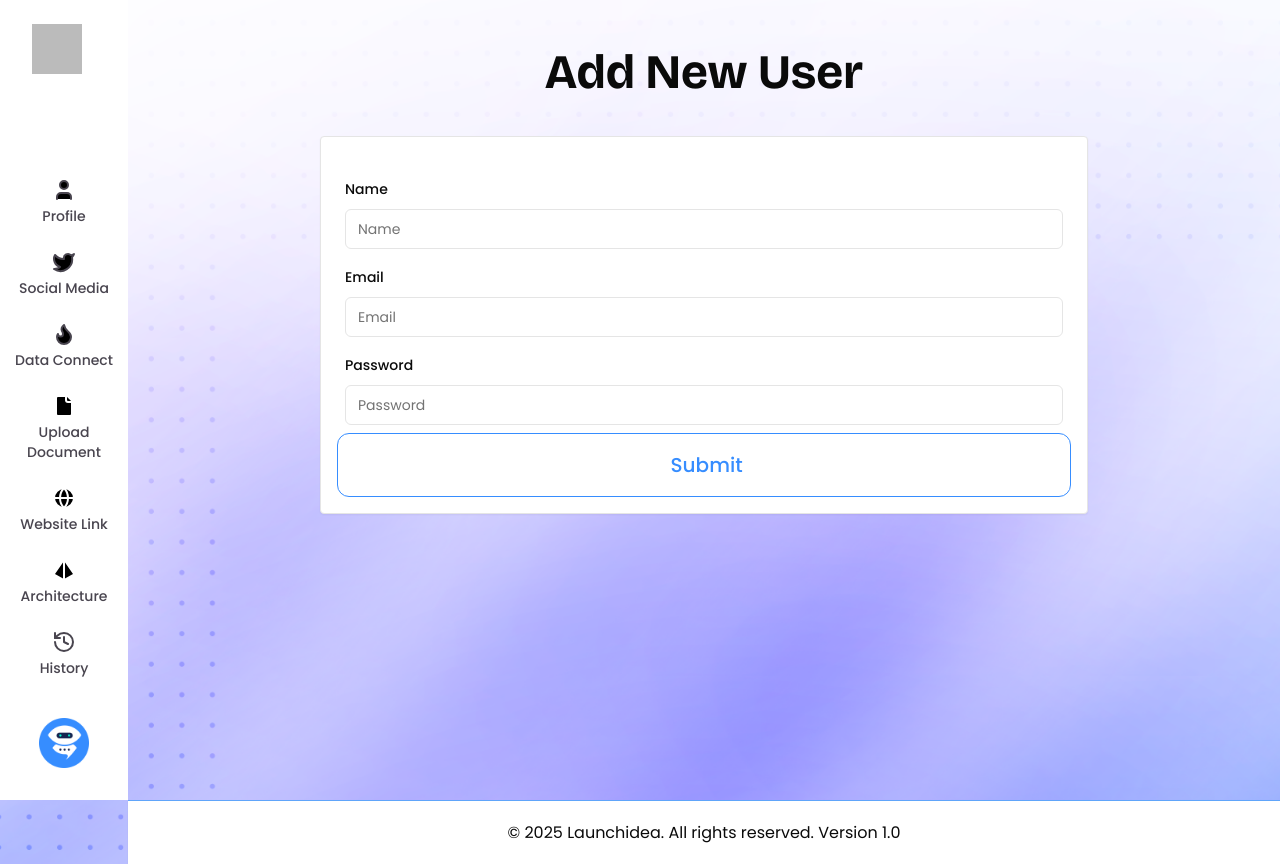
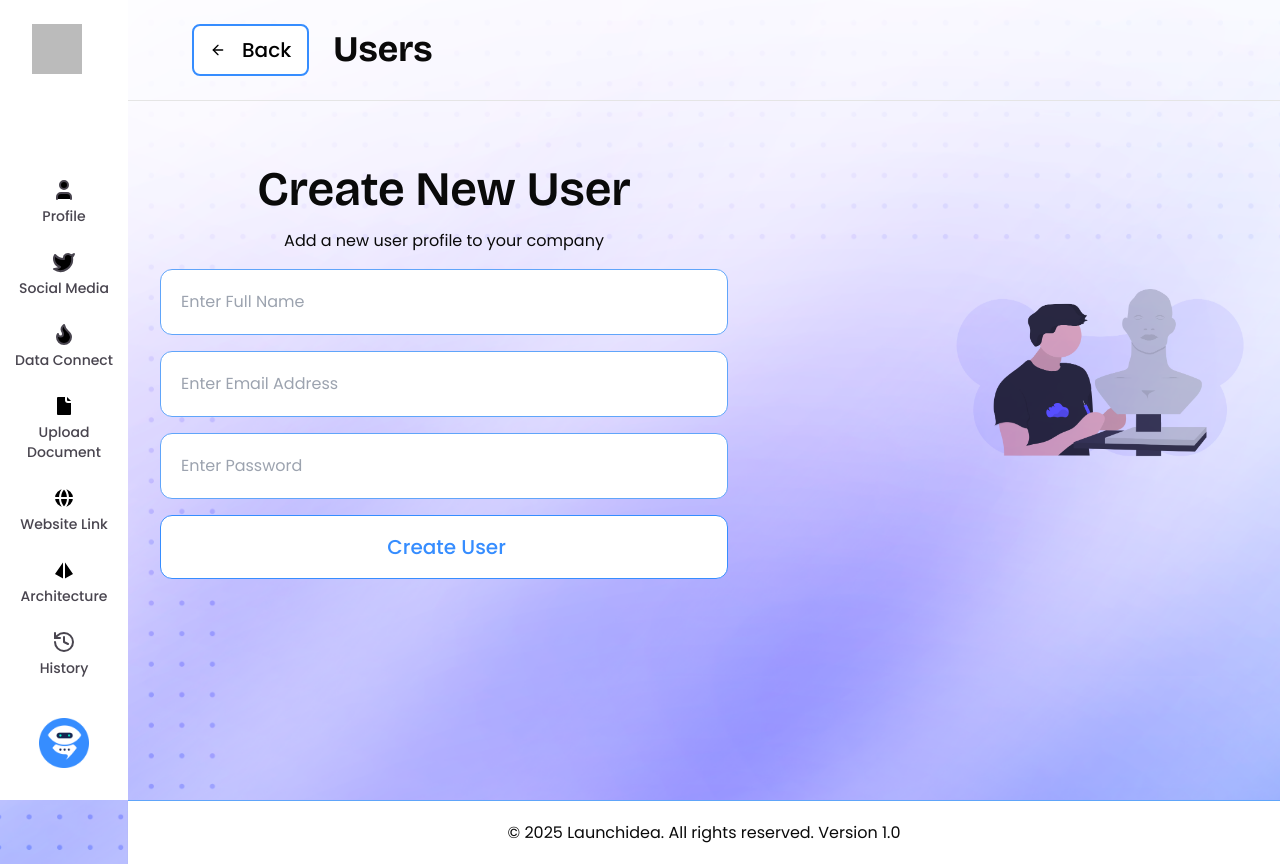
Before and after one commit to asherafridi/idea-generation-app, a Next.js app: page /users/create in a window 1280 px wide. Built offline with nearby package versions, Linux system fonts and the light colour scheme; no server answers; sample sign-in values are in the browser's storage.

Commit message:
user menu

```diff
--- a/app/(dashboard)/users/create/page.tsx
+++ b/app/(dashboard)/users/create/page.tsx
@@ -1,108 +1,140 @@
 "use client";
-import React, { useEffect, useState } from "react";
+import React, { useState, ChangeEvent } from "react";
+import { useRouter } from "next/navigation";
 import axios from "axios";
 import toast from "react-hot-toast";
-import { useForm } from "react-hook-form";
-import { Input } from "@/components/ui/input";
+import { Button } from "@/components/ui/button";
+import { ArrowLeft } from "lucide-react";
 import FormButton from "@/components/FormButton";
 
-import {
-  Form,
-  FormControl,
-  FormDescription,
-  FormField,
-  FormItem,
-  FormLabel,
-  FormMessage,
-} from "@/components/ui/form";
-import { Card, CardHeader, CardTitle } from "@/components/ui/card";
-import Breadcrumb from "@/components/Breadcrumb";
-import { useRouter } from "next/navigation";
+interface FormData {
+  name: string;
+  email: string;
+  password: string;
+}
 
-const Page = () => {
-  const form = useForm();
-  const [loading, setLoading] = useState(false);
+const Page: React.FC = () => {
   const router = useRouter();
+  const [btnLoader, setBtnLoader] = useState<boolean>(false);
+  const [formData, setFormData] = useState<FormData>({
+    name: "",
+    email: "",
+    password: "",
+  });
 
-  const submit = (values: any) => {
-    setLoading(true);
-    console.log(values);
-    axios
-      .post("/api/users/create", values)
-      .then((response) => {
-        toast.success(response.data?.msg);
-        setTimeout(() => {
-          setLoading(false);
-          form.reset();
-          router.push('/users');
-        });
-      })
-      .catch((e) => {
-        toast.error(e?.response?.data?.error);
-        setLoading(false);
-        console.log(e);
+  const handleInputChange = (
+    e: ChangeEvent<HTMLInputElement | HTMLTextAreaElement>
+  ) => {
+    const { name, value } = e.target;
+    setFormData((prevData) => ({
+      ...prevData,
+      [name]: value,
+    }));
+  };
+
+  const handleSubmit = async (e: React.FormEvent) => {
+    e.preventDefault();
+
+    // Basic validation
+    if (!formData.name || !formData.email || !formData.password) {
+      toast.error("Please fill in all fields.");
+      return;
+    }
+
+    setBtnLoader(true);
+
+    try {
+      const response = await axios.post("/api/users/create", formData, {
+        headers: {
+          "Content-Type": "application/json",
+        },
       });
+
+      if (response.data) {
+        toast.success("User created successfully!");
+        router.push("/users"); // Redirect after successful creation
+      }
+    } catch (error: unknown) {
+      const errorMessage =
+        axios.isAxiosError(error) && error.response?.data?.message
+          ? error.response.data.message
+          : (error as Error).message || "Unknown error occurred";
+      console.error("Error creating user:", errorMessage);
+      toast.error(`Error: ${errorMessage}`);
+    } finally {
+      setBtnLoader(false);
+    }
   };
 
   return (
-    <div className="p-4 min-h-screen pt-12">
-      <Breadcrumb text="Add New User" />
-      <p className="mb-10"></p>
-      <Card className=" rounded p-4 font-body max-w-3xl m-auto">
-        <Form {...form}>
-          <form
-            onSubmit={form.handleSubmit(submit)}
-            className="mt-4 flex w-full  flex-wrap "
-          >
-            <FormField
-              control={form.control}
+    <div className="w-full pb-16 min-h-screen">
+      {/* Header Section */}
+      <div className="w-full border-b px-2 lg:px-16 py-6 flex items-center gap-6">
+        <Button
+          variant="outline"
+          className="font-body py-6 flex gap-4 bg-background text-xl"
+          onClick={() => router.back()}
+        >
+          <ArrowLeft /> Back
+        </Button>
+        <h1 className="font-heading text-2xl lg:text-4xl font-bold">Users</h1>
+      </div>
+
+      {/* Form Section */}
+      <div className="flex flex-col lg:flex-row items-center justify-center px-4 gap-48 pt-16 md:pt-16">
+        <div className="w-full lg:max-w-5xl flex flex-col items-center">
+          <h1 className="font-heading text-5xl font-semibold">Create New User</h1>
+          <p className="px-4 text-center mt-4 font-body text-foreground">
+            Add a new user profile to your company
+          </p>
+
+          {/* Form */}
+          <form className="w-full px-4 md:w-[600px] mt-4" onSubmit={handleSubmit}>
+            {/* Name Input */}
+            <input
+              type="text"
               name="name"
-              render={({ field }) => (
-                <FormItem className="w-full  p-2">
-                  <FormLabel>Name</FormLabel>
-                  <FormControl>
-                    <Input placeholder="Name" {...field} />
-                  </FormControl>
-                  <FormMessage />
-                </FormItem>
-              )}
+              placeholder="Enter Full Name"
+              value={formData.name}
+              onChange={handleInputChange}
+              className="w-full bg-background p-5 rounded-xl border-blue-400 border font-body outline-none focus:ring-1 ring-blue-600"
             />
 
-            <FormField
-              control={form.control}
+            {/* Email Input */}
+            <input
+              type="email"
               name="email"
-              render={({ field }) => (
-                <FormItem className="w-full p-2">
-                  <FormLabel>Email</FormLabel>
-                  <FormControl>
-                    <Input placeholder="Email" {...field} />
-                  </FormControl>
-                  <FormMessage />
-                </FormItem>
-              )}
+              placeholder="Enter Email Address"
+              value={formData.email}
+              onChange={handleInputChange}
+              className="w-full bg-background mt-4 p-5 rounded-xl border-blue-400 border font-body outline-none focus:ring-1 ring-blue-600"
             />
 
-            <FormField
-              control={form.control}
+            {/* Password Input */}
+            <input
+              type="password"
               name="password"
-              render={({ field }) => (
-                <FormItem className="w-full  p-2">
-                  <FormLabel>Password</FormLabel>
-                  <FormControl>
-                    <Input placeholder="Password" {...field} />
-                  </FormControl>
-                  <FormMessage />
-                </FormItem>
-              )}
+              placeholder="Enter Password"
+              value={formData.password}
+              onChange={handleInputChange}
+              className="w-full bg-background mt-4 p-5 rounded-xl border-blue-400 border font-body outline-none focus:ring-1 ring-blue-600"
             />
 
+            {/* Submit Button */}
+            <div className="mt-4 w-full flex justify-center">
+              <FormButton
+                state={btnLoader}
+                text="Create User"
+                onClick={handleSubmit}
+                className="hover:bg-blue-600 hover:text-white"
+              />
+            </div>
+          </form>
+        </div>
 
-            <br />
-
-            <FormButton state={loading} className="hover:bg-blue-600 hover:text-white" />
-          </form>
-        </Form>
-      </Card>
+        {/* Placeholder for Image or Additional Content */}
+        <div className="hidden md:block create-user-image w-full h-[400px] bg-transparent"></div>
+      </div>
     </div>
   );
 };
--- a/app/(dashboard)/users/edit/[id]/page.tsx
+++ b/app/(dashboard)/users/edit/[id]/page.tsx
@@ -2,121 +2,146 @@
 import FormButton from "@/components/FormButton";
 import { Input } from "@/components/ui/input";
 import axios from "axios";
-import React, { useEffect, useState } from "react";
-import { useForm } from "react-hook-form";
+import React, { useState } from "react";
 import toast from "react-hot-toast";
 import { useRouter } from "next/navigation";
-import {
-  Form,
-  FormControl,
-  FormDescription,
-  FormField,
-  FormItem,
-  FormLabel,
-  FormMessage,
-} from "@/components/ui/form";
 import { Skeleton } from "@/components/ui/skeleton";
-import { Card, CardHeader, CardTitle } from "@/components/ui/card";
+import { Button } from "@/components/ui/button";
+import { ArrowLeft } from "lucide-react";
 import { useFetchUser } from "@/hooks/userHook";
-import Breadcrumb from "@/components/Breadcrumb";
 
 const Page = ({ params }: { params: { id: string } }) => {
   const { data, loader } = useFetchUser(params.id);
   const [loading, setLoading] = useState(false);
+  const [formData, setFormData] = useState({
+    name: data?.name || "",
+    email: data?.email || "",
+    password: "",
+  });
+  const router = useRouter();
 
-  const router = useRouter();
-  const form = useForm();
+  const handleInputChange = (e: React.ChangeEvent<HTMLInputElement>) => {
+    const { name, value } = e.target;
+    setFormData((prev) => ({
+      ...prev,
+      [name]: value,
+    }));
+  };
 
-  const submit = (values: any) => {
+  const handleSubmit = async (e: React.FormEvent) => {
+    e.preventDefault();
+
+    if (!formData.name || !formData.email) {
+      toast.error("Please fill in all required fields.");
+      return;
+    }
+
     setLoading(true);
-    axios
-      .post(`/api/users/update`, {
-        ...values,
+    try {
+      const response = await axios.post(`/api/users/update`, {
+        ...formData,
         id: params.id,
-      })
-      .then((response) => {
+      });
       toast.success(response.data?.msg);
       setTimeout(() => {
         setLoading(false);
         router.push("/users");
       }, 2000);
-      })
-      .catch((e) => {
-        toast.error(e.response.data?.error);
+    } catch (e: any) {
+      toast.error(e.response?.data?.error || "An error occurred.");
       setLoading(false);
-        console.log(e);
-      });
+      console.error(e);
+    }
   };
 
   if (loader) {
     return (
-        <div className="p-4 min-h-screen pt-12"><Skeleton className="w-full h-[400px] rounded mt-4" /></div>
-    )
+      <div className="p-4 min-h-screen pt-12">
+        <Skeleton className="w-full h-[400px] rounded mt-4" />
+      </div>
+    );
   }
 
   return (
-    <div className="p-4 min-h-screen pt-12">
-      <Breadcrumb text="Edit User" />
-      <p className="mb-10"></p>
-      <Card className="rounded p-4 font-body max-w-3xl m-auto">
-        <CardHeader className="flex justify-between items-center">
-          <CardTitle>Edit User</CardTitle>
-        </CardHeader>
+    <div className="w-full pb-16 min-h-screen">
+      {/* Header Section */}
+      <div className="w-full border-b px-2 lg:px-16 py-6 flex items-center gap-6">
+        <Button
+          variant="outline"
+          className="font-body py-6 flex gap-4 bg-background text-xl"
+          onClick={() => router.back()}
+        >
+          <ArrowLeft /> Back
+        </Button>
+        <h1 className="font-heading text-2xl lg:text-4xl font-bold">Users</h1>
+      </div>
 
-        <Form {...form}>
+      {/* Form Section */}
+      <div className="flex flex-col lg:flex-row items-center justify-center px-4 gap-48 pt-16 md:pt-16">
+        <div className="w-full lg:max-w-5xl flex flex-col items-center">
+          <h1 className="font-heading text-5xl font-semibold">Edit User</h1>
+          <p className="px-4 text-center mt-4 font-body text-foreground">
+            Update user profile details
+          </p>
+
+          {/* Form */}
           <form
-            onSubmit={form.handleSubmit(submit)}
-            className="mt-4 flex w-full  flex-wrap "
+            onSubmit={handleSubmit}
+            className="w-full px-4 md:w-[600px] mt-4"
           >
-            <FormField
-              control={form.control}
+            {/* Name Field */}
+            <div className="w-full mb-4">
+
+              <input
+                type="text"
                 name="name"
-              defaultValue={data?.name}
-              render={({ field }) => (
-                <FormItem className="w-full p-2">
-                  <FormLabel>Name</FormLabel>
-                  <FormControl>
-                    <Input placeholder="Name" {...field} />
-                  </FormControl>
-                  <FormMessage />
-                </FormItem>
-              )}
+                placeholder="Enter Full Name"
+                value={data.name}
+                onChange={handleInputChange}
+                className="w-full bg-background p-5 rounded-xl border-blue-400 border font-body outline-none focus:ring-1 ring-blue-600"
               />
+            </div>
 
-<FormField
-              control={form.control}
+            {/* Email Field */}
+            <div className="w-full mb-4">
+
+              <input
+                type="email"
                 name="email"
-              defaultValue={data?.email}
-              render={({ field }) => (
-                <FormItem className="w-full p-2">
-                  <FormLabel>Email</FormLabel>
-                  <FormControl>
-                    <Input placeholder="Email" {...field} />
-                  </FormControl>
-                  <FormMessage />
-                </FormItem>
-              )}
+                placeholder="Enter Email Address"
+                value={data.email}
+                onChange={handleInputChange}
+                className="w-full bg-background p-5 rounded-xl border-blue-400 border font-body outline-none focus:ring-1 ring-blue-600"
               />
-            <FormField
-            control={form.control}
+            </div>
+
+            {/* Password Field */}
+            <div className="w-full mb-4">
+
+              <input
+                type="password"
                 name="password"
-            render={({ field }) => (
-              <FormItem className="w-full p-2">
-                <FormLabel>Password</FormLabel>
-                <FormControl>
-                  <Input placeholder="Password" {...field} />
-                </FormControl>
-                <FormMessage />
-              </FormItem>
-            )}
+                placeholder="Enter Password"
+                value={formData.password}
+                onChange={handleInputChange}
+                className="w-full bg-background p-5 rounded-xl border-blue-400 border font-body outline-none focus:ring-1 ring-blue-600"
               />
+            </div>
 
-            <br />
+            {/* Submit Button */}
+            <div className="mt-4 w-full flex justify-center">
+              <FormButton
+                state={loading}
+                text="Update User"
+                className="hover:bg-blue-600 hover:text-white"
+              />
+            </div>
+          </form>
+        </div>
 
-            <FormButton state={loading} text="Update User" className="hover:bg-blue-600 hover:text-white" />
-          </form>
-        </Form>
-      </Card>
+        {/* Placeholder for Image or Additional Content */}
+        <div className="hidden md:block create-user-image w-full h-[400px] bg-transparent"></div>
+      </div>
     </div>
   );
 };
--- a/app/(dashboard)/users/page.tsx
+++ b/app/(dashboard)/users/page.tsx
@@ -9,14 +9,28 @@ import { Skeleton } from "@/components/ui/skeleton";
 import { Card } from "@/components/ui/card";
 import { useAllUserFetch } from "@/hooks/userHook";
 import Breadcrumb from "@/components/Breadcrumb";
+import { Button } from "@/components/ui/button";
+import { ArrowLeft } from "lucide-react";
 
 const Page = () => {
   const { users, userLoader } = useAllUserFetch();
-
+const router = useRouter();
   return (
-    <div className="p-4 min-h-screen pt-12">
-      <Breadcrumb text="Your Users" />
+    <div className="p-4 min-h-screen ">
+      <div className="w-full border-b px-2 lg:px-16 py-6 flex items-center gap-6">
+        <Button
+          variant="outline"
+          className="font-body py-6 flex gap-4 bg-background text-xl"
+          onClick={() => router.push("/dashboard?tab=social")}
+        >
+          <ArrowLeft /> Back
+        </Button>
+        <h1 className="font-heading text-2xl  lg:text-4xl font-bold">Users</h1>
+      </div>
       <p className="mb-10"></p>
+      {userLoader && (
+        <Skeleton className="w-full h-[400px]" />
+      )}
       {!userLoader && (
         <Card className="p-4 pt-0 font-body">
           <DataTable columns={columns} data={users} />
--- a/package.json
+++ b/package.json
@@ -13,6 +13,7 @@
     "@hookform/resolvers": "^3.10.0",
     "@next-auth/prisma-adapter": "^1.0.7",
     "@prisma/client": "^6.2.1",
+    "@radix-ui/react-alert-dialog": "^1.1.6",
     "@radix-ui/react-avatar": "^1.1.2",
     "@radix-ui/react-checkbox": "^1.1.4",
     "@radix-ui/react-dialog": "^1.1.4",
--- a/styles/globals.css
+++ b/styles/globals.css
@@ -121,6 +121,14 @@ body.dark {
   background-size: contain;
   background-repeat: no-repeat;
   background-position: center;
+}
+
+.create-user-image{
+  background: url('/create_user.png');
+  background-size: contain;
+  background-repeat: no-repeat;
+  background-position: center;
+  mix-blend-mode: multiply;
 }
 
 body.light .generation-image {
```
Also changed, not shown: app/(dashboard)/idea-generation/page.tsx (+0 -19 lines), app/(dashboard)/users/columns.tsx (+58 -30 lines), components/ui/alert-dialog.tsx (added, +141 -0 lines), public/create_user.png (added), 1 other file (tests, documents, lock files or other folders). Lines whose indentation alone changed are shown as unchanged.
